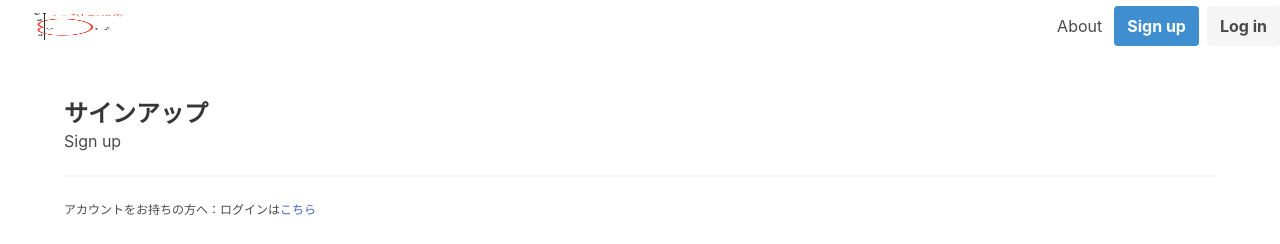
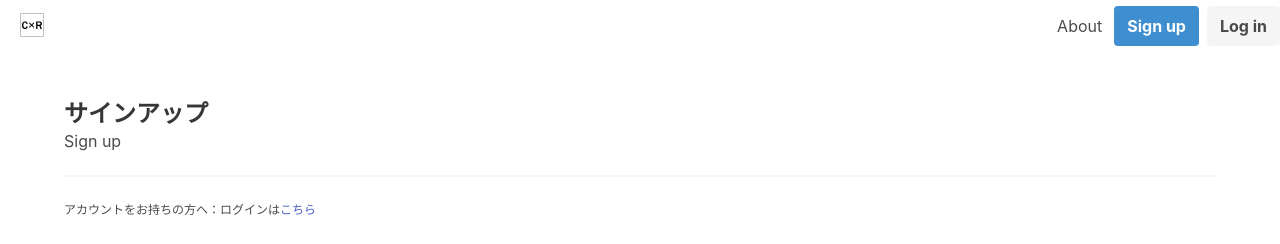
Before and after one commit to Cross-Recommender/CR_public, a Django app: page /cms/signup/ in a window 1280 px wide. Shown: the top 244 px of the page. Run offline with Django 3.2, Linux system fonts and the light colour scheme; some libraries are stand-ins or nearby versions.

Commit message:
ロゴ変更

```diff
--- a/cms/templates/cms/base.html
+++ b/cms/templates/cms/base.html
@@ -16,7 +16,7 @@
             <div class="navbar-brand">
                 <!-- LOGO -->
                 <a class="navbar-item" href="/">
-                    <img src="{% static 'images/sample.jpeg' %}" width="112" height="28">
+                    <img src="{% static 'images/CR_colorless.svg' %}" width="40" height="150">
                 </a>
                 <!-- HAMBURGER MENU -->
                 <a role="button" class="navbar-burger burger" aria-label="menu" aria-expanded="false" data-target="my-menu">
```
